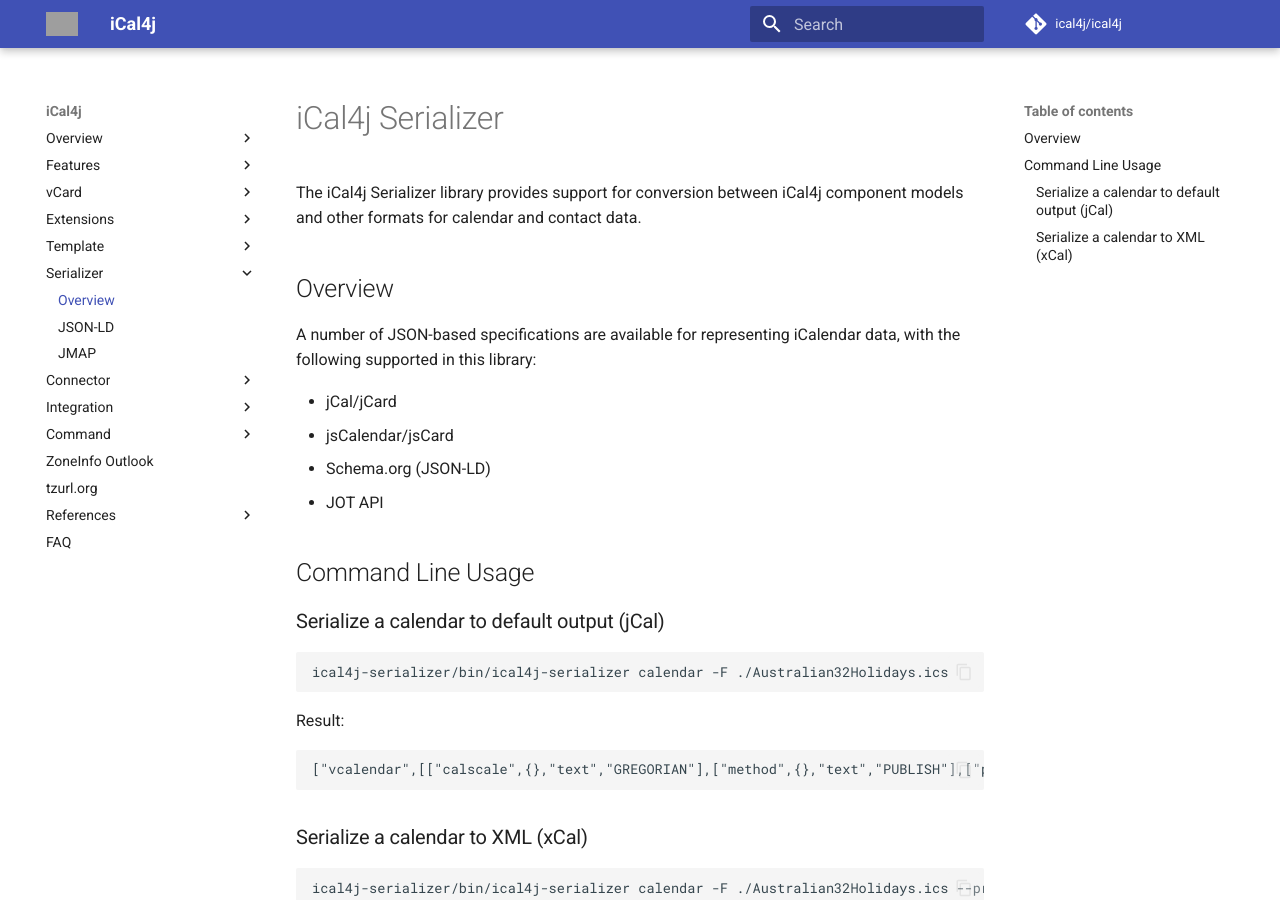
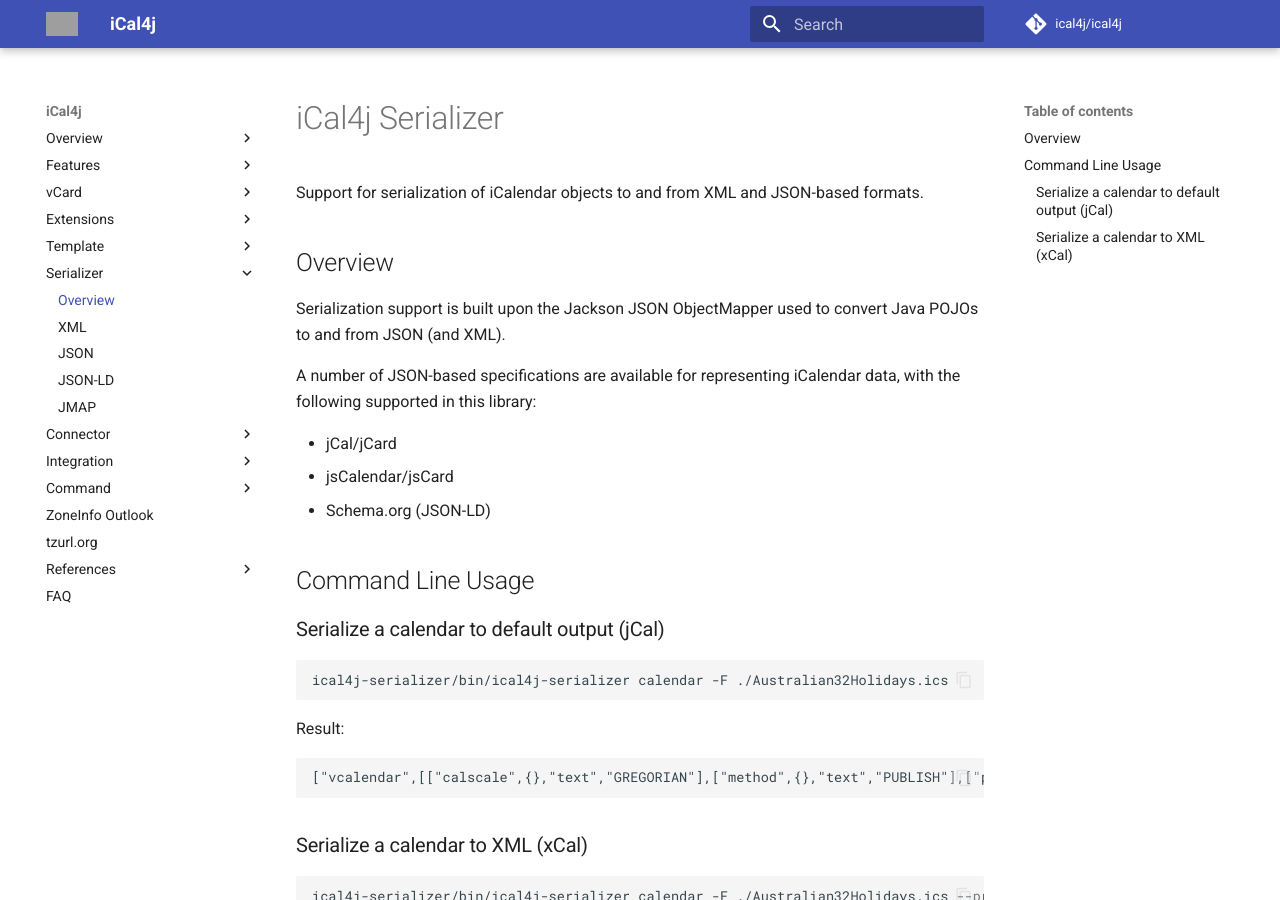
Before and after one commit to ical4j/ical4j-user-guide, an MkDocs documentation site: the page built from docs/serializer/index.md, in a window 1280 px wide and 900 px high. Built offline with MkDocs 1.6.1 and Material for MkDocs 9.7.7, drawn with Linux system fonts in a browser that asks for light colours; comment, search, counter and statistics services are not loaded; grey boxes are pictures that could not be loaded.

Commit message:
Refactored serializer skeletons

```diff
--- a/docs/serializer/index.md
+++ b/docs/serializer/index.md
@@ -1,9 +1,11 @@
 # iCal4j Serializer
 
-The iCal4j Serializer library provides support for conversion between iCal4j component models and other formats
-for calendar and contact data.
+Support for serialization of iCalendar objects to and from XML and JSON-based formats.
 
 ## Overview
+
+Serialization support is built upon the Jackson JSON ObjectMapper used to convert Java POJOs to and from JSON
+(and XML).
 
 A number of JSON-based specifications are available for representing iCalendar data, with the following supported in
 this library:
@@ -11,7 +13,6 @@
 * jCal/jCard
 * jsCalendar/jsCard
 * Schema.org (JSON-LD)
-* JOT API
 
 ## Command Line Usage
 
--- a/mkdocs.yml
+++ b/mkdocs.yml
@@ -141,7 +141,9 @@
         - Reimbursement: template/budget/reimbursement.md
   - Serializer:
     - Overview: serializer/index.md
-    - JSON-LD: serializer/jsonld.md
+    - XML: serializer/xml.md
+    - JSON: serializer/json.md
+    - JSON-LD: serializer/json-ld.md
     - JMAP: serializer/jmap.md
   - Connector:
     - Overview: connector/index.md
```
Also changed, not shown: docs/serializer/json.md (added, +3 -0 lines), docs/serializer/xml.md (added, +3 -0 lines), docs/serializer/json-ld.md (renamed from docs/serializer/jsonld.md).
